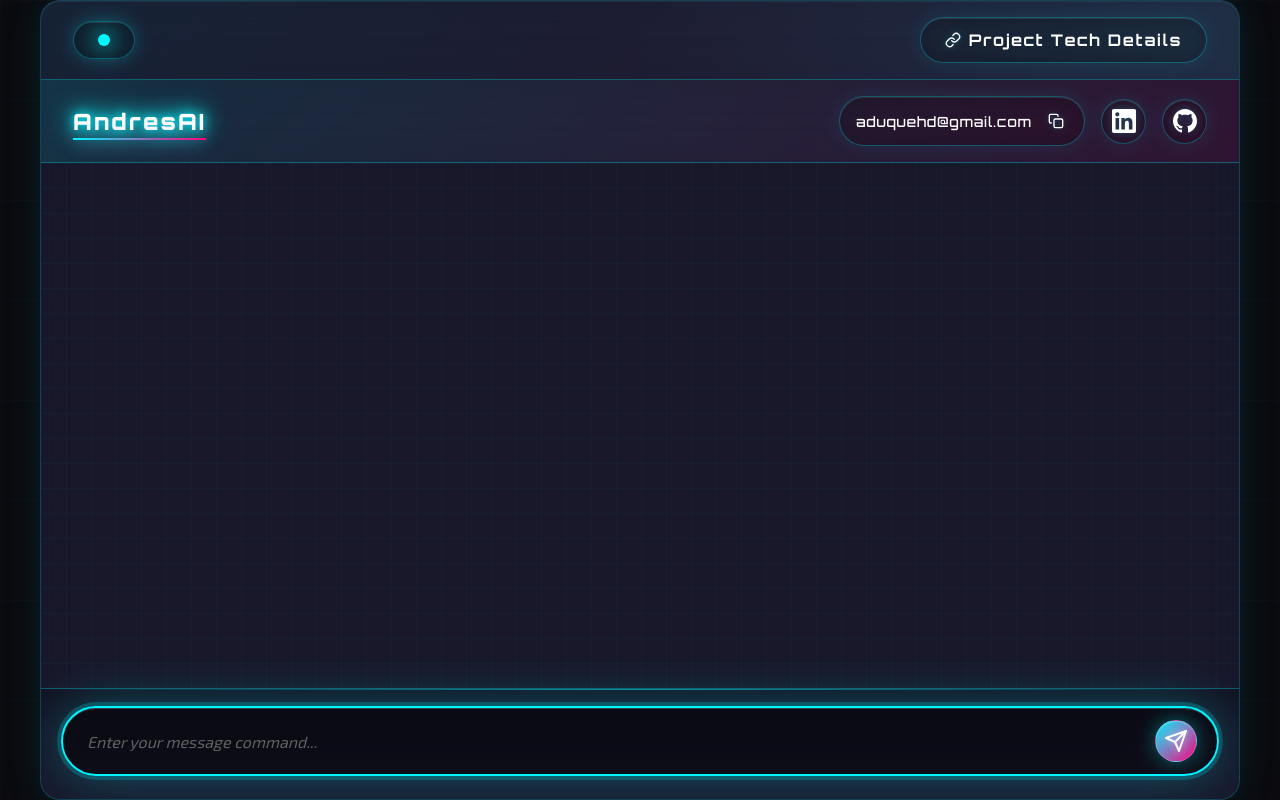
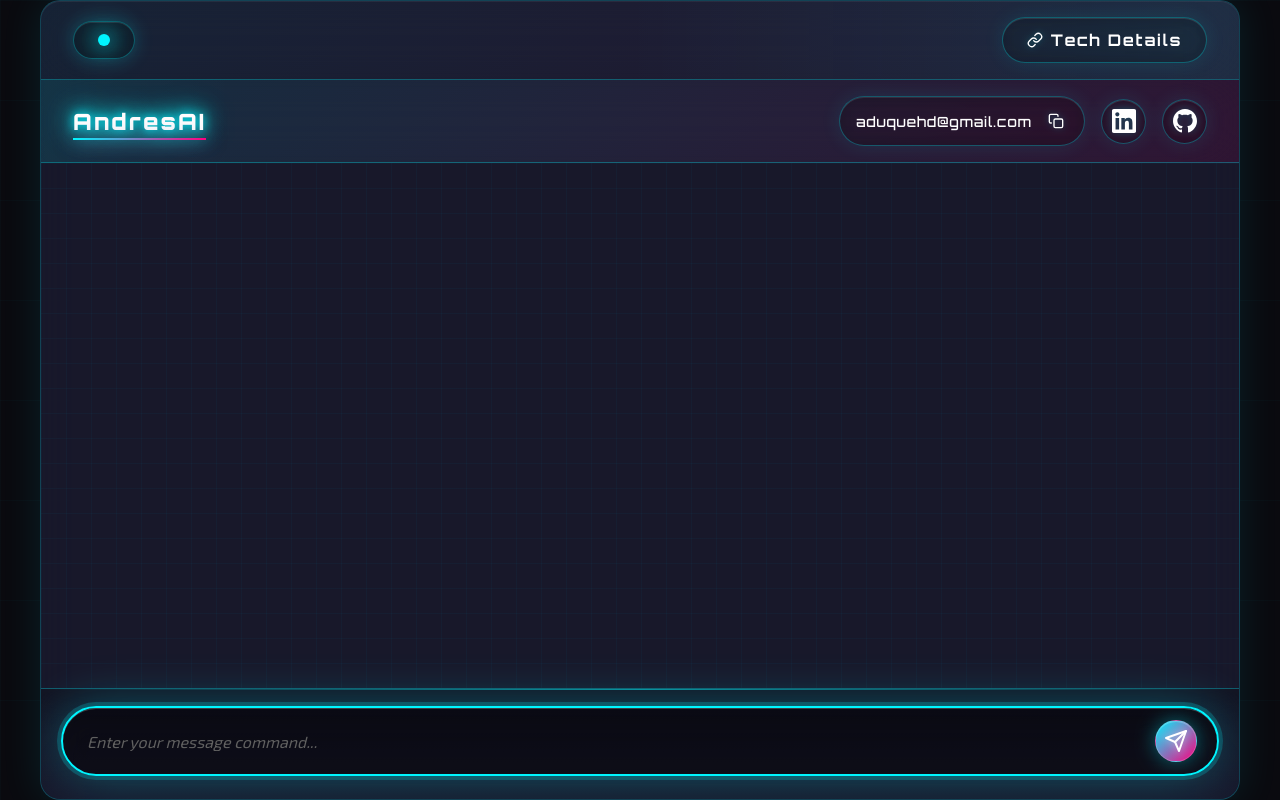
Before and after one commit to aduquehd/AndresAI-Agent, a FastAPI app: page / in a window 1280 px wide. Run offline with FastAPI, Linux system fonts and the light colour scheme; parts of the project's set-up code (start-up, migrations or seed data) failed here and were passed over.

Commit message:
Updated project details text

```diff
--- a/templates/chat_app.html
+++ b/templates/chat_app.html
@@ -77,7 +77,7 @@
               <path d="M10 13a5 5 0 0 0 7.54.54l3-3a5 5 0 0 0-7.07-7.07l-1.72 1.71" />
               <path d="M14 11a5 5 0 0 0-7.54-.54l-3 3a5 5 0 0 0 7.07 7.07l1.71-1.71" />
             </svg>
-            Project Tech Details
+            Tech Details
           </a>
         </div>
       </nav>
```
